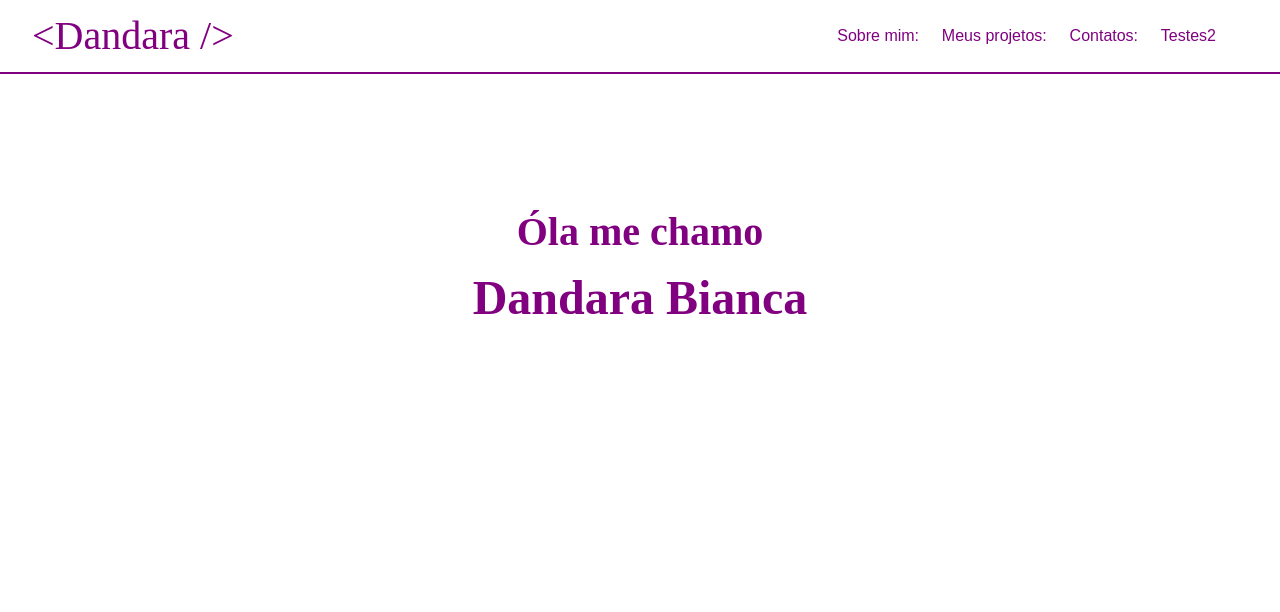
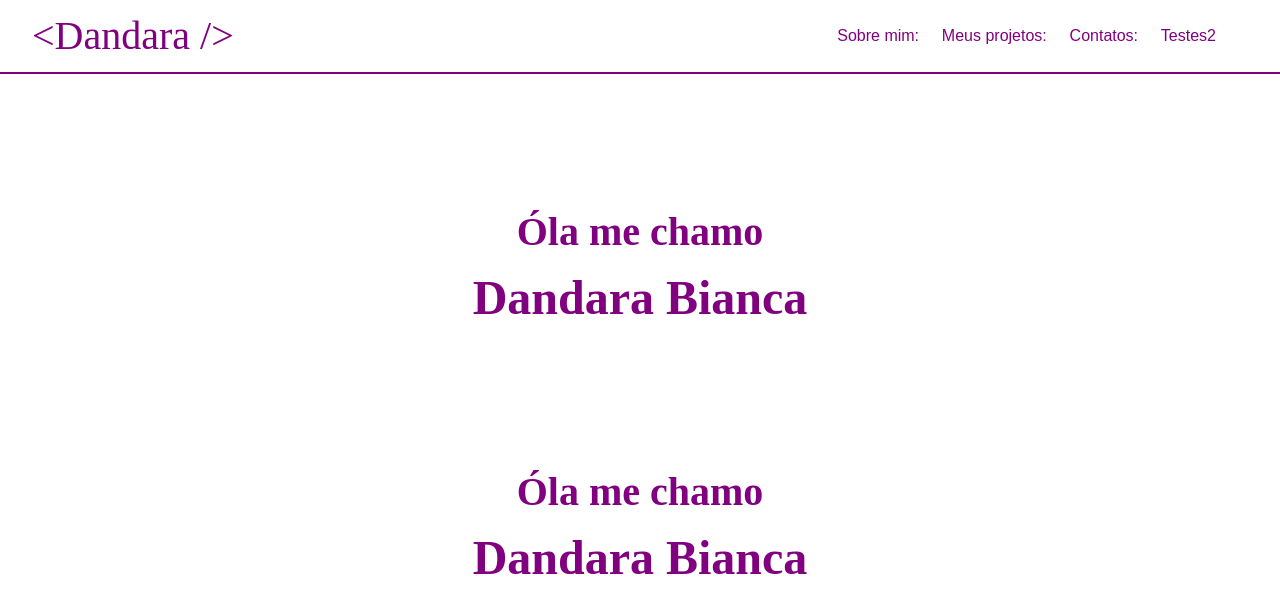
Before and after one commit to dandarabianca/Portfolio, a React (Create React App) app: page / in a window 1280 px wide. Shown: the top 612 px of the page. Built offline with nearby package versions, Linux system fonts and the light colour scheme.

Commit message:
Portifolio

```diff
--- a/src/App.jsx
+++ b/src/App.jsx
@@ -1,9 +1,11 @@
 import "./App.css";
 import Navbar from "./Components/Navbar/index.jsx";
+import Menu from "./Components/Menu/index";
 function App() {
   return (
     <div className="App">
       <Navbar />
+      <Menu />
     </div>
   );
 }
--- /dev/null
+++ b/src/Components/Menu/index.jsx
@@ -0,0 +1,16 @@
+import React from "react";
+import "./styles.css";
+
+export default function Menu(){
+   return(
+    <div className="Home-conteier">
+    <div className="intro-menu">
+          <h2>Óla me chamo</h2>
+          <h1>Dandara Bianca</h1>
+        </div>
+        <div className="styles-menu">
+
+        </div>
+        </div>
+   )
+}
--- /dev/null
+++ b/src/Components/Menu/styles.css
@@ -0,0 +1,18 @@
+.intro-menu{
+    color: purple;
+    margin-top: 8rem;
+    width: 100%;
+    height: 100%;
+  }
+  h2{
+    font-size: 5vh;
+    text-align: center;
+    color: purple;
+  }
+  h1{
+    font-size: 3em;
+    text-align: center;
+  }
+  span{
+    font-size: 5vh;
+  }
```
